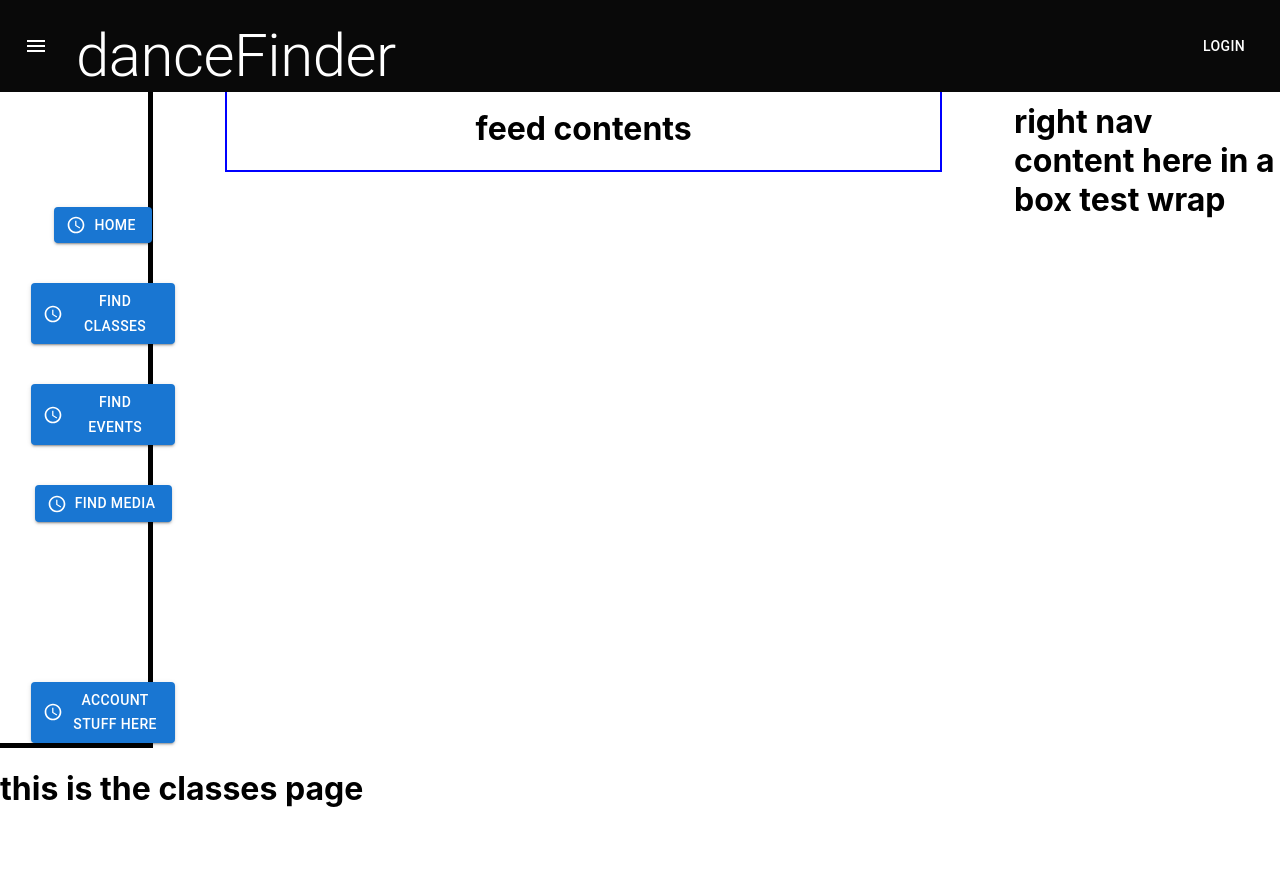
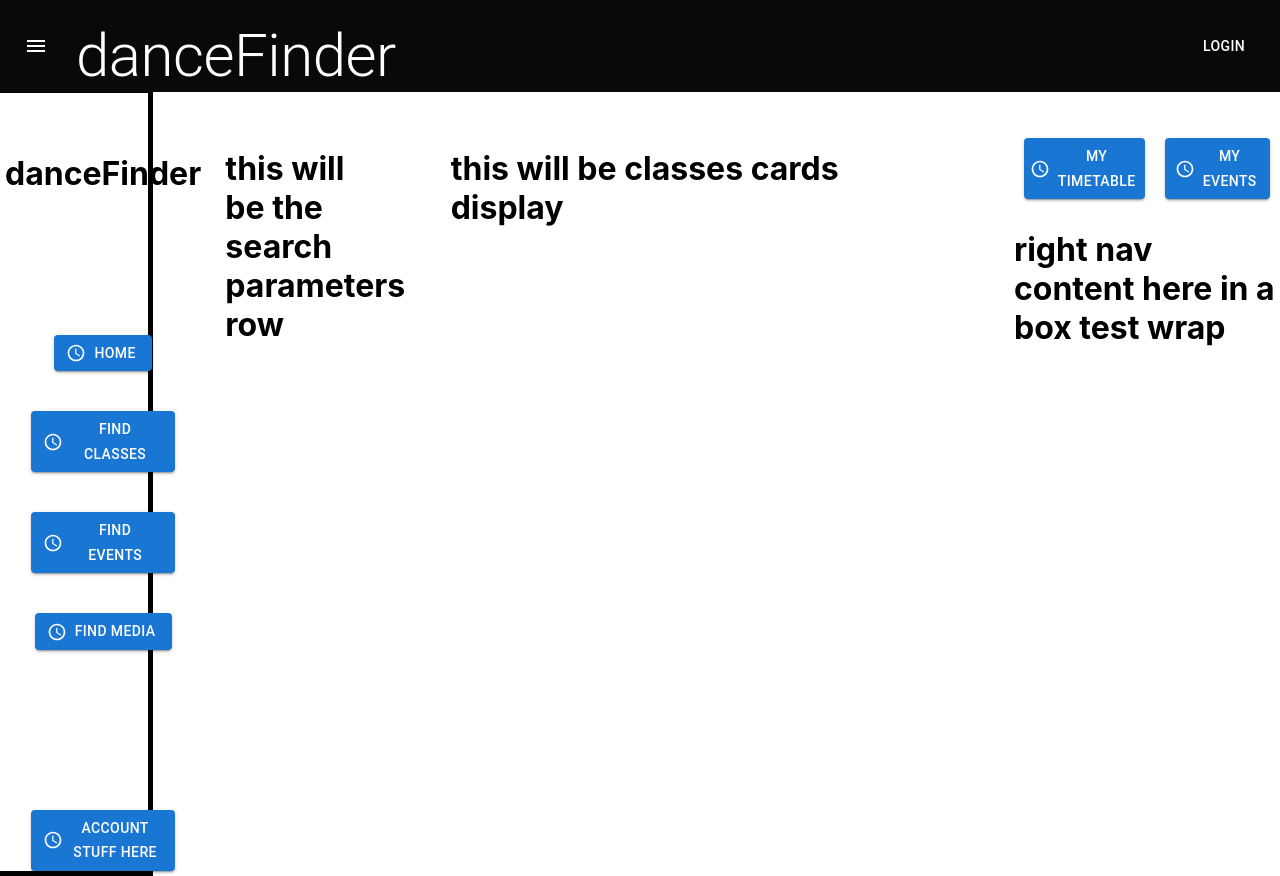
Before and after one commit to Chris-Wagg/danceFinder-next, a Next.js app: page /components/ClassesPage in a window 1280 px wide. Before the commit the page ends 830 px from the top, so only its background shows below. Built offline with nearby package versions, Linux system fonts and the light colour scheme.

Commit message:
classesPage layout kinda done

```diff
--- /dev/null
+++ b/pages/components/ClassesDisplay.jsx
@@ -0,0 +1,11 @@
+import { Box } from '@mui/material'
+
+export default function ClassesDisplay() {
+	return (
+		<>
+			<Box>
+				<h1>this will be classes cards display</h1>
+			</Box>
+		</>
+	)
+}
--- a/pages/components/ClassesPage.jsx
+++ b/pages/components/ClassesPage.jsx
@@ -1,10 +1,35 @@
-import LandingPage from './LandingPage'
+import { Button, Box, Grid, Toolbar } from '@mui/material'
 
-export default function ClassesPage() {
+import LeftNav from './LeftNav'
+import RightNav from './RightNav'
+import HeaderBar from './HeaderBar'
+import ClassesDisplay from './ClassesDisplay'
+
+export default function LandingPage() {
 	return (
 		<>
-			<LandingPage />
-			<h1>this is the classes page</h1>
+			<HeaderBar />
+			<Toolbar />
+			<Toolbar />
+			<Box>
+				<Box display='flex' flexDirection='column' alighItems='center'>
+					<Grid container spacing={9}>
+						<Grid item lg={2} md={2} sm={2}>
+							<LeftNav />
+						</Grid>
+						<Grid item lg={2} md={2} sm={2}>
+							<h1>this will be the search parameters row</h1>
+						</Grid>
+						<Grid item lg={5} md={5} sm={5}>
+							<ClassesDisplay />
+							{/* This might need to change depending on the navigation */}
+						</Grid>
+						<Grid item lg={3} md={3} sm={3}>
+							<RightNav />
+						</Grid>
+					</Grid>
+				</Box>
+			</Box>
 		</>
 	)
 }
--- a/pages/components/LandingPage.jsx
+++ b/pages/components/LandingPage.jsx
@@ -1,4 +1,4 @@
-import { Button, Box, Grid } from '@mui/material'
+import { Button, Box, Grid, Toolbar } from '@mui/material'
 
 import LeftNav from './LeftNav'
 import CentralNav from './CentralNav'
@@ -9,6 +9,8 @@ export default function LandingPage() {
 	return (
 		<>
 			<HeaderBar />
+			<Toolbar />
+			<Toolbar />
 			<Box>
 				<Box display='flex' flexDirection='column' alighItems='center'>
 					<Grid container spacing={9}>
--- a/pages/index.js
+++ b/pages/index.js
@@ -7,8 +7,6 @@ export default function Home() {
 	return (
 		<>
 			{/* <HeaderBar /> */}
-			<Toolbar />
-			<Toolbar />
 			<LandingPage />
 			{/* <ClassesPage /> */}
 		</>
```
Also changed, not shown: 2 other files (tests, documents, lock files or other folders).
